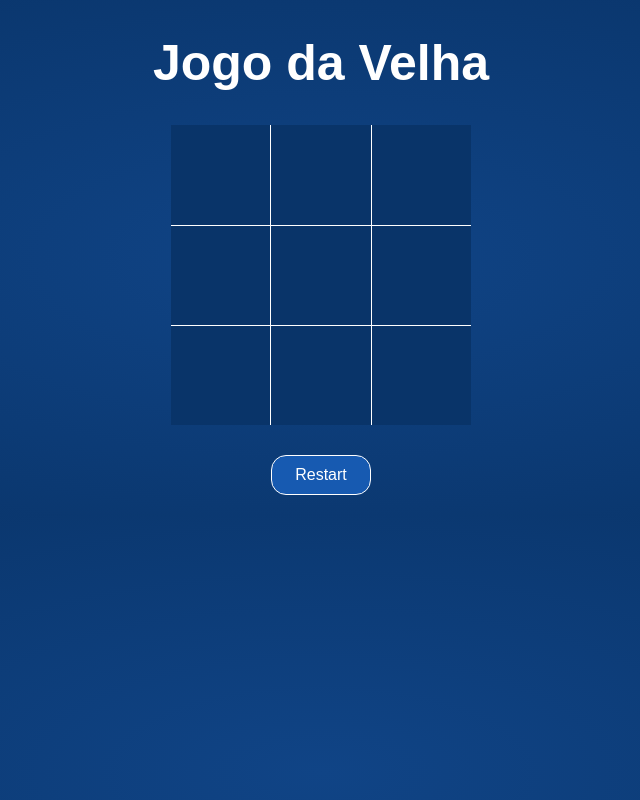
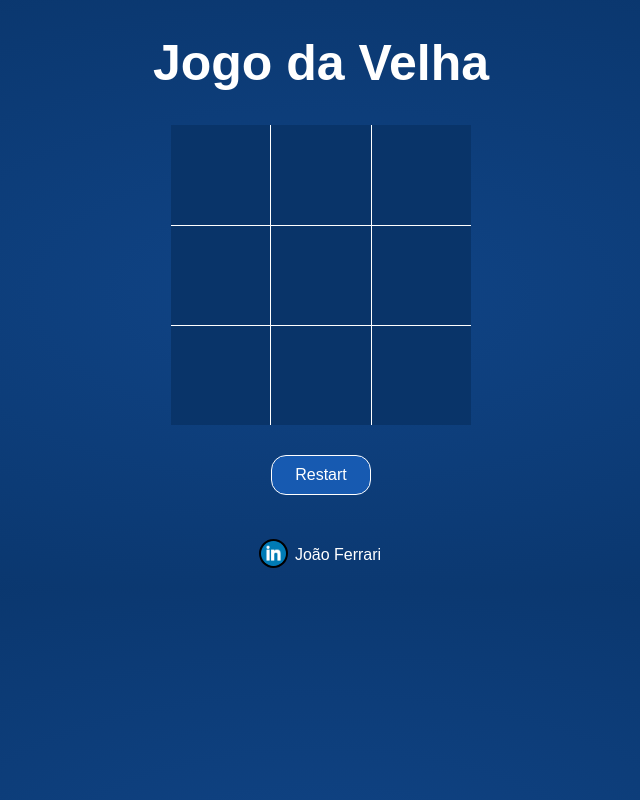
Before and after one commit to Ferrari050/JogoDaVelha, a plain HTML site: page index.html in a window 1280 px wide. Shown: the whole page, without its empty margins (319-959 px from the left). Drawn offline with Linux system fonts and the light colour scheme; a web font is replaced by a local one.

Commit message:
feito 100%

```diff
--- a/index.html
+++ b/index.html
@@ -28,6 +28,20 @@
       </div>
       <button id="restartGame" onclick="reset()">Restart</button>
       <p id="status"></p>
+      <div class="containerLinkedinSimbol">
+        <a
+          href="https://www.linkedin.com/in/joaoferrari066"
+          target="_blank"
+          class="assinatura"
+        >
+          <img
+            class="linkedin-icon"
+            src="./linkedin-icon.png"
+            alt="linkedin-icon"
+          />
+        </a>
+        <p class="meu-nome">João Ferrari</p>
+      </div>
     </div>
 
     <script src="./main.js"></script>
--- a/style.css
+++ b/style.css
@@ -83,3 +83,29 @@ button:disabled {
 .botao33 {
   border-left: 1px solid white;
 }
+
+.linkedin-icon{
+  width: 25px;
+  height: 25px;
+  border: 2px solid #000;
+  border-radius: 100%;
+}
+
+.assinatura{
+  font-family: "Anta", sans-serif;
+  text-decoration: none;
+  color: white;
+  }
+
+.containerLinkedinSimbol{
+  align-items: center;
+  justify-content: center;
+  padding-top: 15px;
+  display: flex;
+  flex-direction: row;
+}
+
+.meu-nome{
+  width: 90px;
+  padding-left: 5px;
+}
```
Also changed, not shown: linkedin-icon.png (added).
